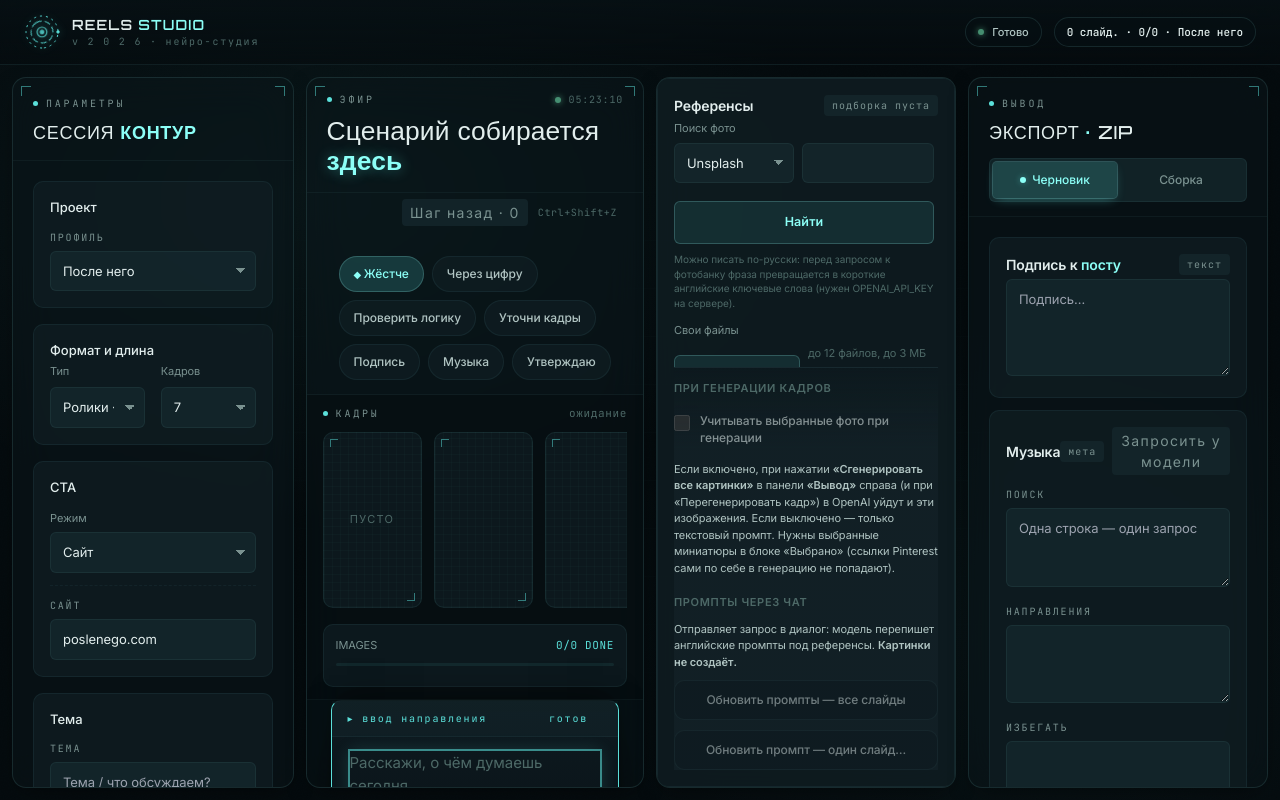
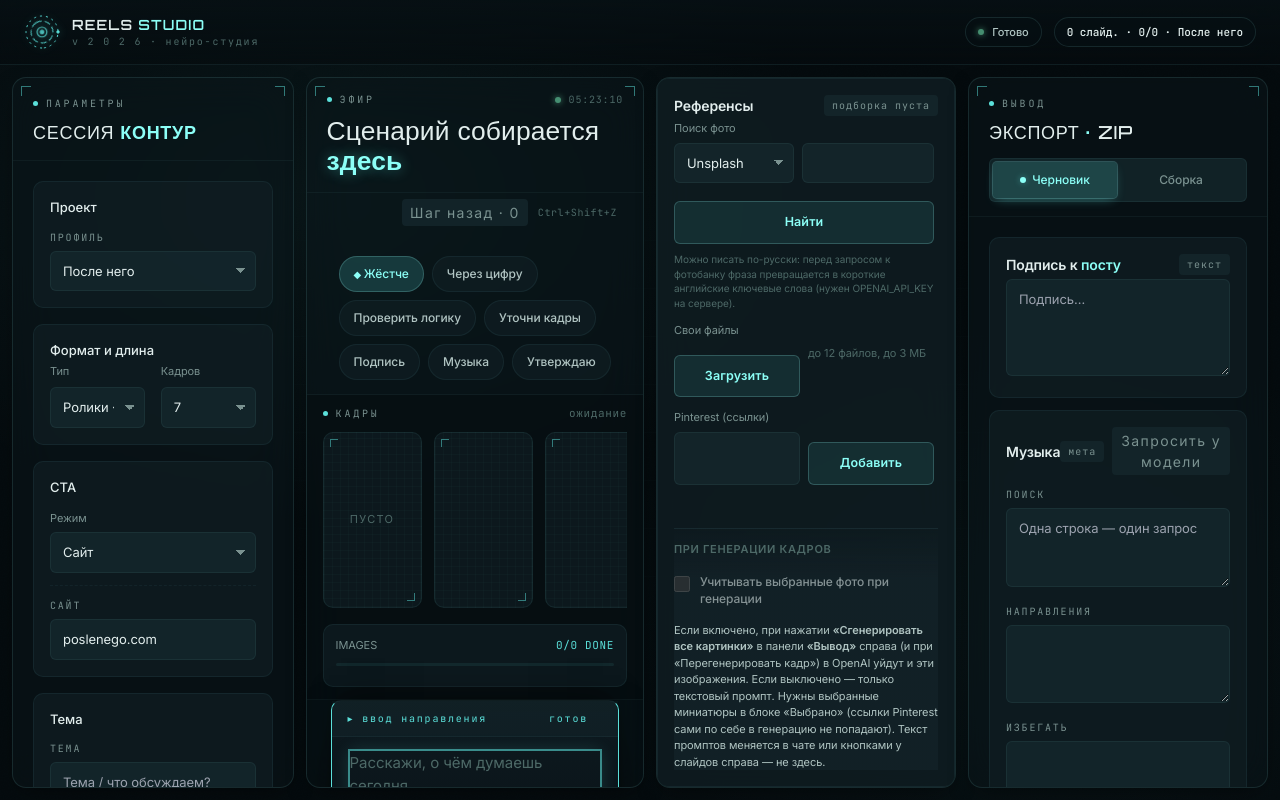
Before and after one commit to zobnin8-ux/AI-Reels-Studio, a Next.js app: page / in a window 1280 px wide. Built offline with nearby package versions, Linux system fonts and the light colour scheme.

Commit message:
refactor: remove chat prompt buttons from ReferencesPanel, simplify UI

```diff
--- a/src/app/v2026-app.css
+++ b/src/app/v2026-app.css
@@ -772,46 +772,11 @@ aside.panel.anim-4 .panel-strip {
   color: var(--text-muted);
 }
 
-.references-step-title--spaced {
-  margin-top: 8px;
-}
-
 .references-step-desc {
   margin: 0;
   font-size: 11px;
   line-height: 1.5;
   color: var(--text-secondary);
-}
-
-.references-btn-secondary {
-  display: block;
-  width: 100%;
-  padding: 10px 14px;
-  border-radius: var(--r-md);
-  border: 1px solid var(--border-soft);
-  background: rgba(8, 16, 20, 0.5);
-  color: var(--text);
-  font-size: 12px;
-  font-weight: 500;
-  cursor: pointer;
-  text-align: center;
-  transition: border-color 0.15s ease, background 0.15s ease;
-}
-
-.references-btn-secondary:hover:not(:disabled) {
-  border-color: var(--accent);
-  background: rgba(91, 224, 218, 0.08);
-}
-
-.references-btn-secondary:disabled {
-  opacity: 0.45;
-  cursor: not-allowed;
-}
-
-.references-btn-primary {
-  padding-top: 12px;
-  padding-bottom: 12px;
-  font-weight: 600;
 }
 
 .references-apply-label {
--- a/src/components/ReferencesPanel.tsx
+++ b/src/components/ReferencesPanel.tsx
@@ -1,9 +1,8 @@
 "use client";
 
-import { useEffect, useMemo, useRef, useState } from "react";
+import { useEffect, useRef, useState } from "react";
 import { createPortal } from "react-dom";
 import { useStudio } from "@/lib/studio-store";
-import { requestDialogueTurn } from "@/lib/dialogue-bridge";
 import type { ReferenceImage } from "@/lib/state";
 
 type RefResult = { id: string; kind: "unsplash"; thumb: string; full: string; author?: string; sourceUrl?: string };
@@ -26,28 +25,6 @@ export function ReferencesPanel() {
   const refs = state.references;
 
   const selectedCount = refs.items.length + refs.pinterestUrls.length;
-  const canPromptFromRefs = selectedCount > 0;
-
-  const selectedSummary = useMemo(() => {
-    const lines: string[] = [];
-    if (refs.items.length) {
-      lines.push("Selected reference images (from in-app search/uploads):");
-      for (const it of refs.items.slice(0, 12)) {
-        const meta = [it.kind, it.author].filter(Boolean).join(" · ");
-        lines.push(`- ${meta || "reference"} ${it.sourceUrl ? `(${it.sourceUrl})` : ""}`.trim());
-      }
-    }
-    if (refs.pinterestUrls.length) {
-      lines.push("Pinterest references (links):");
-      for (const u of refs.pinterestUrls.slice(0, 12)) lines.push(`- ${u}`);
-    }
-    if (refs.items.some((x) => x.kind === "upload")) {
-      lines.push(
-        "Note: some refs are user-uploaded images; you can't view them directly, but treat them as style/scene guidance."
-      );
-    }
-    return lines.join("\n");
-  }, [refs.items, refs.pinterestUrls]);
 
   useEffect(() => {
     if (!preview) return;
@@ -166,49 +143,6 @@ export function ReferencesPanel() {
       setBusy(false);
       if (uploadRefsRef.current) uploadRefsRef.current.value = "";
     }
-  }
-
-  function askUseRefsForImagePrompts() {
-    const lines = [
-      "Используй выбранные референсы, чтобы переписать ВСЕ imagePrompts (по одному на каждый slideId).",
-      "Не меняй тексты слайдов и сценарий.",
-      "Сохрани структуру, эстетику и MODERATION HYGIENE активного профиля.",
-      "",
-      selectedSummary,
-      "",
-      'В statePatch верни только imagePrompts: [{"slideId","prompt"}, ...] для всех слайдов.'
-    ].filter(Boolean);
-    requestDialogueTurn(lines.join("\n"));
-    setNotice(
-      "Запрос ушёл в чат: модель обновит текстовые промпты. Картинки не создаются — нажмите «Сгенерировать все картинки» в панели «Вывод» справа."
-    );
-  }
-
-  function askUseRefsForOneSlide() {
-    if (state.slides.length === 0) {
-      setNotice("Сначала нужны слайды (сценарий), затем можно переписывать промпты.");
-      return;
-    }
-    const raw = typeof window !== "undefined" ? window.prompt("Номер слайда (1…)", "1") : "1";
-    const n = Number(raw);
-    if (!Number.isFinite(n) || n < 1 || n > state.slides.length) {
-      setNotice(`Неверный номер. Доступно: 1–${state.slides.length}.`);
-      return;
-    }
-    const s = state.slides[n - 1]!;
-    const lines = [
-      `Используй выбранные референсы, чтобы переписать ТОЛЬКО image prompt для слайда ${n} (slideId: ${s.id}, заголовок: «${s.title}»).`,
-      "Не меняй тексты слайдов и сценарий.",
-      "Сохрани структуру, эстетику и MODERATION HYGIENE активного профиля.",
-      "",
-      selectedSummary,
-      "",
-      'В statePatch верни только imagePrompts с ОДНИМ объектом {"slideId","prompt"} для этого slideId.'
-    ].filter(Boolean);
-    requestDialogueTurn(lines.join("\n"));
-    setNotice(
-      "Запрос ушёл в чат для одного слайда. Картинки не создаются — «Сгенерировать все картинки» в панели «Вывод» справа."
-    );
   }
 
   const gridCols = "repeat(3, 1fr)";
@@ -439,29 +373,8 @@ export function ReferencesPanel() {
             Если включено, при нажатии <strong>«Сгенерировать все картинки»</strong> в панели <strong>«Вывод»</strong>{" "}
             справа (и при «Перегенерировать кадр») в OpenAI уйдут и эти изображения. Если выключено — только текстовый
             промпт. Нужны выбранные миниатюры в блоке «Выбрано» (ссылки Pinterest сами по себе в генерацию не попадают).
+            Текст промптов меняется в чате или кнопками у слайдов справа — не здесь.
           </p>
-
-          <div className="references-step-title references-step-title--spaced">Промпты через чат</div>
-          <p className="references-step-desc">
-            Отправляет запрос в диалог: модель перепишет английские промпты под референсы.{" "}
-            <strong>Картинки не создаёт.</strong>
-          </p>
-          <button
-            type="button"
-            className="references-btn-secondary w-full"
-            disabled={!canPromptFromRefs}
-            onClick={() => askUseRefsForImagePrompts()}
-          >
-            Обновить промпты — все слайды
-          </button>
-          <button
-            type="button"
-            className="references-btn-secondary w-full"
-            disabled={!canPromptFromRefs}
-            onClick={() => askUseRefsForOneSlide()}
-          >
-            Обновить промпт — один слайд…
-          </button>
         </div>
       </div>
 
```
